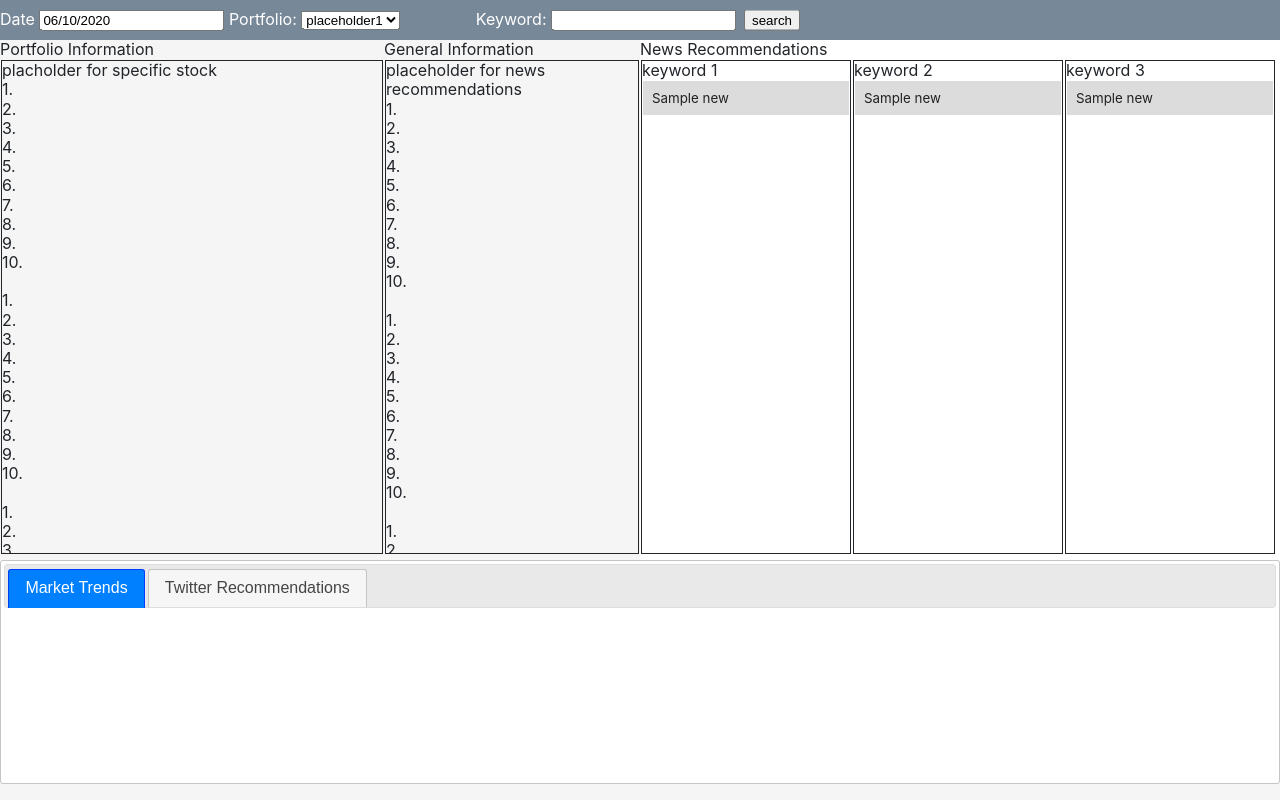
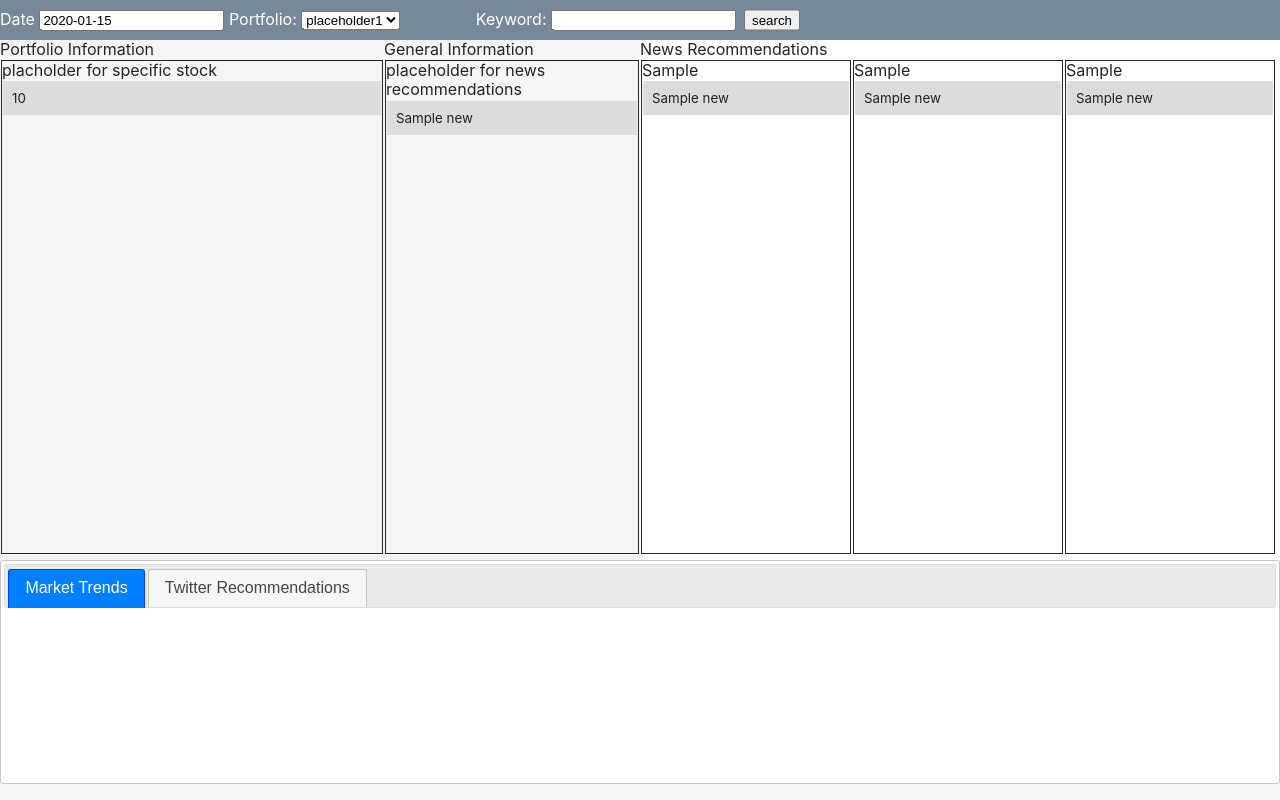
Before and after one commit to shinbutou/nccu_fintech, a Flask app: template templates/main.html in a window 1280 px wide. Run offline with Flask 2, Linux system fonts and the light colour scheme; the template is opened without the code that fills it: most values are stand-ins (such as "Sample title", 1, 10 or a date in 2020); some libraries are stand-ins or nearby versions.

Commit message:
add default date and portfolio

```diff
--- a/templates/main.html
+++ b/templates/main.html
@@ -11,7 +11,7 @@
         <script>
             $(function(){
                 $("#datepicker").datepicker();
-                $("#datepicker").datepicker("setDate", new Date());
+                <!--$("#datepicker").datepicker("setDate", new Date());-->
             });
 
             $(function(){
@@ -28,13 +28,13 @@
             <div class="vertical-center">
 
                 <form action="main.html" method="post">
-                Date <input type="text" id="datepicker" name="datepicker"></td>
+                Date <input type="text" id="datepicker" name="datepicker" value={{date}}></td>
                 Portfolio:
                     <select id="portfolio" name="portfolio">
-                        <option value="pph_1" selected>placeholder1</option>
-                        <option value="pph_2">placeholder2</option>
-                        <option value="pph_3">placeholder3</option>
-                        <option value="pph_4">placeholder4</option>
+                        <option value="pph_1" {{selected['pph_1']}}>placeholder1</option>
+                        <option value="pph_2" {{selected['pph_2']}}>placeholder2</option>
+                        <option value="pph_3" {{selected['pph_3']}}>placeholder3</option>
+                        <option value="pph_4" {{selected['pph_4']}}>placeholder4</option>
                     </select>
                 <div class="ikeyword">Keyword: <input type="text" id="ikeyword" name="ikeyword"><input type="submit" id="keysubmit" name="keysubmit" value="search"></div>
             </form>
@@ -45,20 +45,35 @@
         <!--Portfolio Display Section-->
         <div class="leftpane">
             Portfolio Information<br>
-            <div class="portfolio_panel" name="portfolio_panel">placholder for specific stock<br>1.<br>2.<br>3.<br>4.<br>5.<br>6.<br>7.<br>8.<br>9.<br>10.<br><br>1.<br>2.<br>3.<br>4.<br>5.<br>6.<br>7.<br>8.<br>9.<br>10.<br><br>1.<br>2.<br>3.<br>4.<br>5.<br>6.<br>7.<br>8.<br>9.<br>10.<br><br>1.<br>2.<br>3.<br>4.<br>5.<br>6.<br>7.<br>8.<br>9.<br>10.</div>
+            <div class="portfolio_panel" name="portfolio_panel">placholder for specific stock
+                {% for stock in portfolio %}
+                    <div style="font-size: 10pt; text-align: justify; color:#222222; text-decoration: none; margin: 1px; padding: 9px; background-color: gainsboro; cursor: pointer;">
+                        {{ stock }}
+                    </div>
+                {% endfor %}
+            </div>
         </div>
 
         <!--General Display Section-->
         <div class="middlepane">
             General Information<br>
-            <div class="general_panel" name="general_panel">placeholder for news recommendations<br>1.<br>2.<br>3.<br>4.<br>5.<br>6.<br>7.<br>8.<br>9.<br>10.<br><br>1.<br>2.<br>3.<br>4.<br>5.<br>6.<br>7.<br>8.<br>9.<br>10.<br><br>1.<br>2.<br>3.<br>4.<br>5.<br>6.<br>7.<br>8.<br>9.<br>10.<br><br>1.<br>2.<br>3.<br>4.<br>5.<br>6.<br>7.<br>8.<br>9.<br>10.</div>
+            <div class="general_panel" name="general_panel">placeholder for news recommendations
+                {% for news in portfolio_news %}
+                <a style="text-decoration: none" href={{ news['link']}}>
+                    <div style="font-size: 10pt; text-align: justify; color:#222222; text-decoration: none; margin: 1px; padding: 9px; background-color: gainsboro; cursor: pointer;">
+                        {{ news['title']}}
+
+                    </div>
+                </a>
+                {% endfor %}
+            </div>
         </div>
 
         <!--News Display Section-->
         <div class="rightpane">
             News Recommendations<br>
             <div class="news_panel" name="news_panel">
-                keyword 1<br>
+                {{key1}}<br>
                 {% for news in top_news_list_1 %}
                 <a style="text-decoration: none" href={{ news['link']}}>
                     <div style="font-size: 10pt; text-align: justify; color:#222222; text-decoration: none; margin: 1px; padding: 9px; background-color: gainsboro; cursor: pointer;">
@@ -68,7 +83,7 @@
                 {% endfor %}
             </div>
             <div class="news_panel" name="news_panel">
-                keyword 2<br>
+                {{key2}}<br>
                 {% for news in top_news_list_2 %}
                     <a style="text-decoration: none" href={{ news['link']}}>
                         <div style="font-size: 10pt; text-align: justify; color:#222222; text-decoration: none; margin: 1px; padding: 9px; background-color: gainsboro; cursor: pointer;">
@@ -78,7 +93,7 @@
                 {% endfor %}
             </div>
             <div class="news_panel" name="news_panel">
-                keyword 3<br>
+                {{key3}}<br>
                 {% for news in top_news_list_3 %}
                     <a style="text-decoration: none" href={{ news['link']}}>
                         <div style="font-size: 10pt; text-align: justify; color:#222222; text-decoration: none; margin: 1px; padding: 9px;background-color: gainsboro; cursor: pointer;">
```
